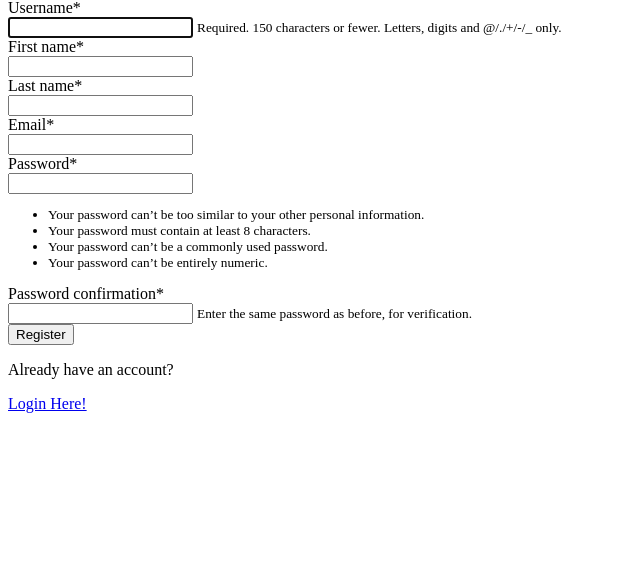
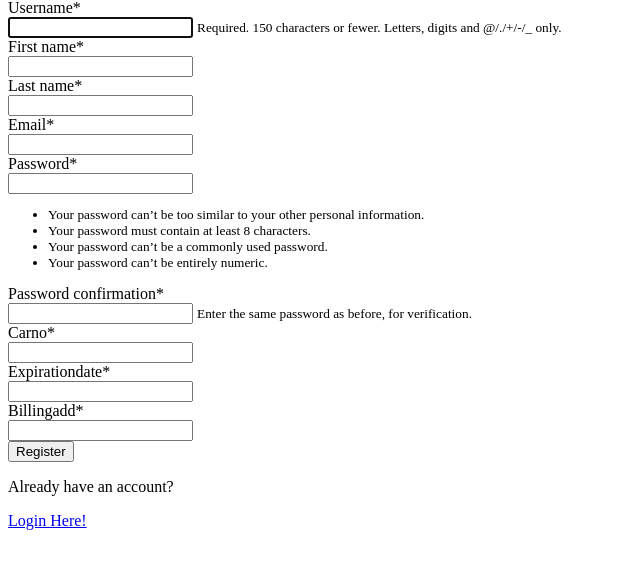
Before and after one commit to zekesiegman/4050_eBooking, a Django app: page /registration2 in a window 1280 px wide. Shown: the part 27-596 px from the top of the page, without its empty margins (0-640 px from the left). Run offline with Django 4.2, Linux system fonts and the light colour scheme; some libraries are stand-ins or nearby versions.

Commit message:
everything about to start working properly

```diff
--- a/cinemaE-Booking/home/forms.py
+++ b/cinemaE-Booking/home/forms.py
@@ -2,6 +2,7 @@ from django import forms
 from django.contrib.auth import login, authenticate
 from django.contrib.auth.forms import UserCreationForm
 from django.contrib.auth.models import User
+from .models import Account
 
 
 class RegisterForm(UserCreationForm):
@@ -22,6 +23,10 @@ class RegisterForm(UserCreationForm):
             user.save()
         return user
 
-#class UserForm(forms.ModelForm):
- #   class Meta:
-  #      model = User
+class AccountForm(forms.ModelForm):
+    CarNo = forms.IntegerField()
+    expirationDate = forms.DateField()
+    billingAdd = forms.CharField()
+    class Meta:
+       model = Account
+       fields = ('CarNo', 'expirationDate', 'billingAdd', )
--- a/cinemaE-Booking/home/models.py
+++ b/cinemaE-Booking/home/models.py
@@ -19,7 +19,7 @@ class User(models.Model):
 
 class Account(models.Model):
     accountID = models.AutoField(primary_key=True, default=1)
-    carNo = models.IntegerField()
+    carNo = models.IntegerField(default= 1)
     expirationDate = models.DateField()
     billingAdd = models.CharField(max_length=45)
     type = models.ForeignKey('CardType', on_delete=models.CASCADE, default=1)
--- a/cinemaE-Booking/home/views.py
+++ b/cinemaE-Booking/home/views.py
@@ -5,7 +5,7 @@ from django.contrib.auth import authenticate, login
 from django.contrib.auth.forms import AuthenticationForm, UserCreationForm
 from django.contrib.auth import logout
 from django.contrib.auth.models import User as us
-from .forms import RegisterForm
+from .forms import RegisterForm , AccountForm
 from verify_email.email_handler import send_verification_email
 
 # Create your views here.
@@ -14,12 +14,17 @@ from verify_email.email_handler import send_verification_email
 def registration2(response):
     if response.method == "POST":
         form = RegisterForm(response.POST)
-        if form.is_valid():
+        account_form = AccountForm(response.POST)
+        if form.is_valid() and account_form.is_valid():
             # inactiveUser = send_verification_email(response, form)
-            form.save()
-            return response(response, "../templates/registration2.html", {'form": form'})
+            user = form.save()
+            account = account_form.save(commit=False)
+            account.save()
+            return response(response, "../templates/registration2.html", {'form': form, "account_form": account_form})
     form = RegisterForm()
-    return render(response, "../templates/registration2.html", {"form": form})
+    account_form = AccountForm()
+
+    return render(response, "../templates/registration2.html", {"form": form, "account_form" : account_form})
 
 
 def login(response):
--- a/cinemaE-Booking/templates/registration2.html
+++ b/cinemaE-Booking/templates/registration2.html
@@ -15,6 +15,7 @@
         <form method ="POST" class ="form-group">
             {% csrf_token %}
             {{ form|crispy }}
+            {{ account_form|crispy }}
             <button type=submit" class ="btn btn-success">Register</button>
         </form>
     {% endblock %}
```
Also changed, not shown: cinemaE-Booking/db.sqlite3, cinemaE-Booking/home/migrations/0001_initial.py (deleted), cinemaE-Booking/home/migrations/0002_remove_user_userobj_user_user_and_more.py (deleted).
